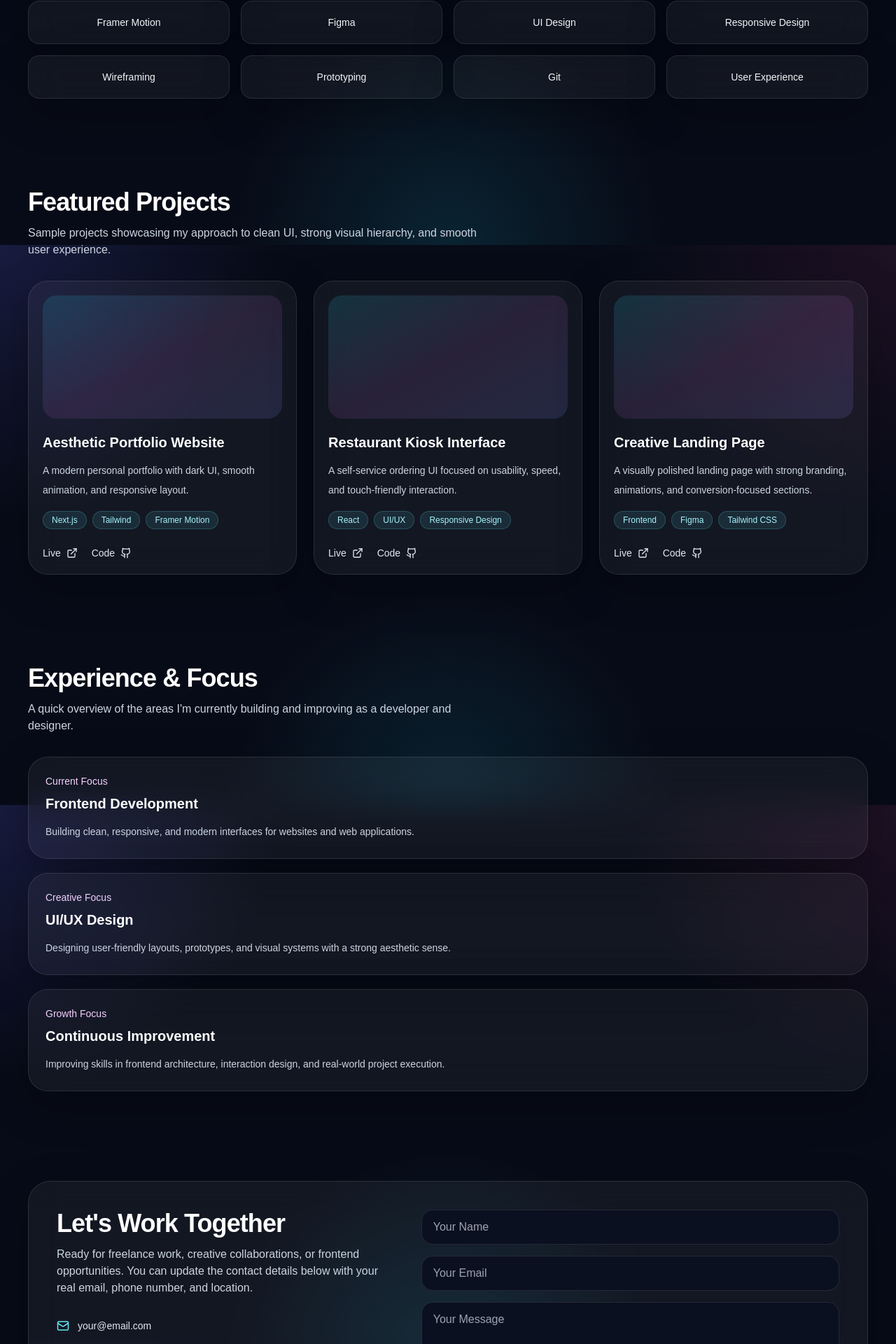
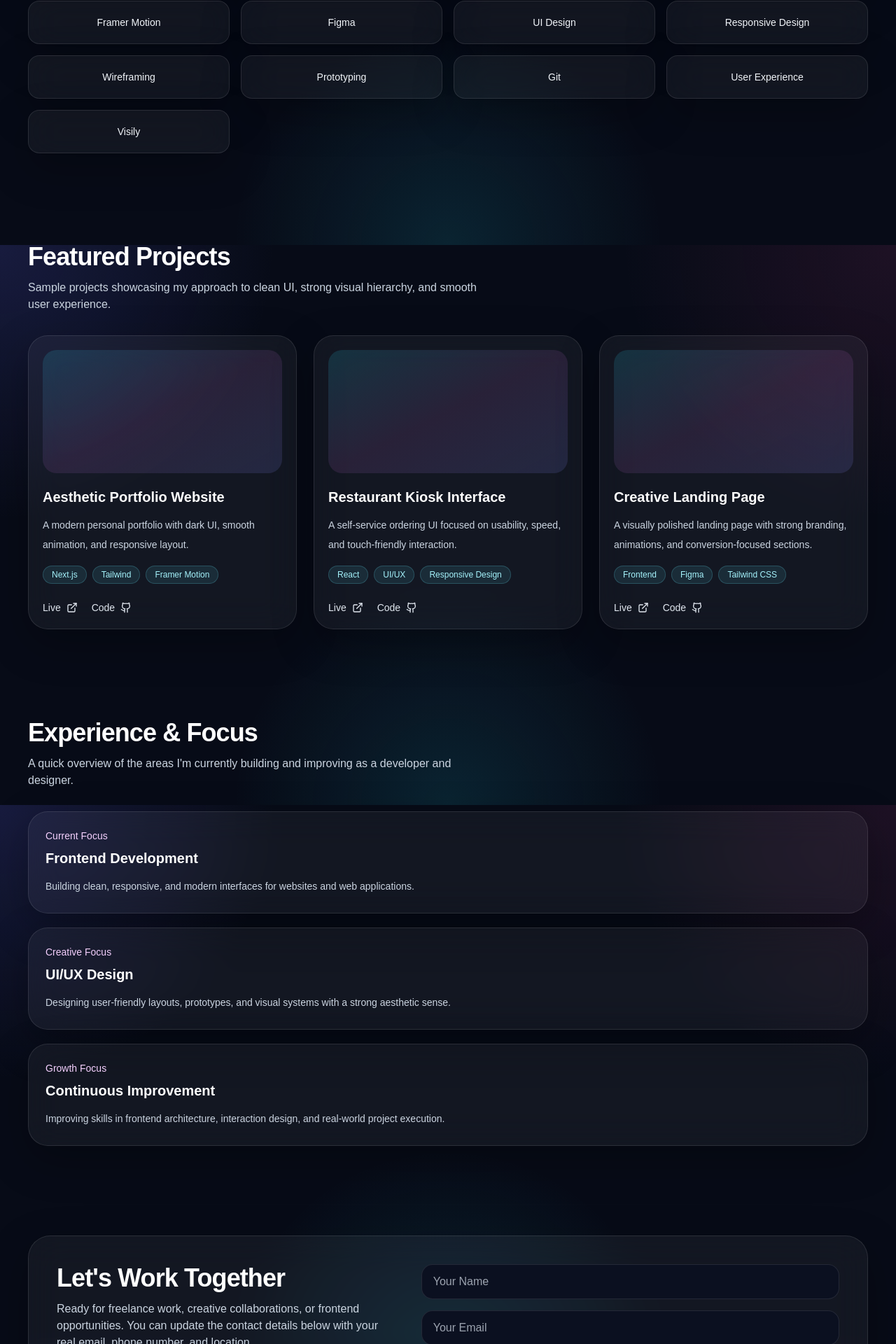
Before and after one commit to ulyssesjimboypoo-sketch/ulysses-portfolio, a Next.js app: page / in a window 1280 px wide. Shown: the part 1250-3170 px from the top of the page at 70% size. Built offline with nearby package versions, Linux system fonts and the light colour scheme.

Commit message:
update UI and personal info

```diff
--- a/components/Contact.tsx
+++ b/components/Contact.tsx
@@ -16,11 +16,11 @@ export default function Contact() {
             <div className="mt-8 space-y-4 text-sm text-slate-200">
               <div className="flex items-center gap-3">
                 <Mail size={18} className="text-cyan-300" />
-                <span>your@email.com</span>
+                <span>ulyssesjimboy.poo@gmail.com</span>
               </div>
               <div className="flex items-center gap-3">
                 <Phone size={18} className="text-cyan-300" />
-                <span>+63 000 000 0000</span>
+                <span>+63 926 535 6021</span>
               </div>
               <div className="flex items-center gap-3">
                 <MapPin size={18} className="text-cyan-300" />
--- a/components/Skills.tsx
+++ b/components/Skills.tsx
@@ -15,7 +15,8 @@ const skills = [
   "Wireframing",
   "Prototyping",
   "Git",
-  "User Experience"
+  "User Experience",
+  "Visily"
 ];
 
 export default function Skills() {
```
